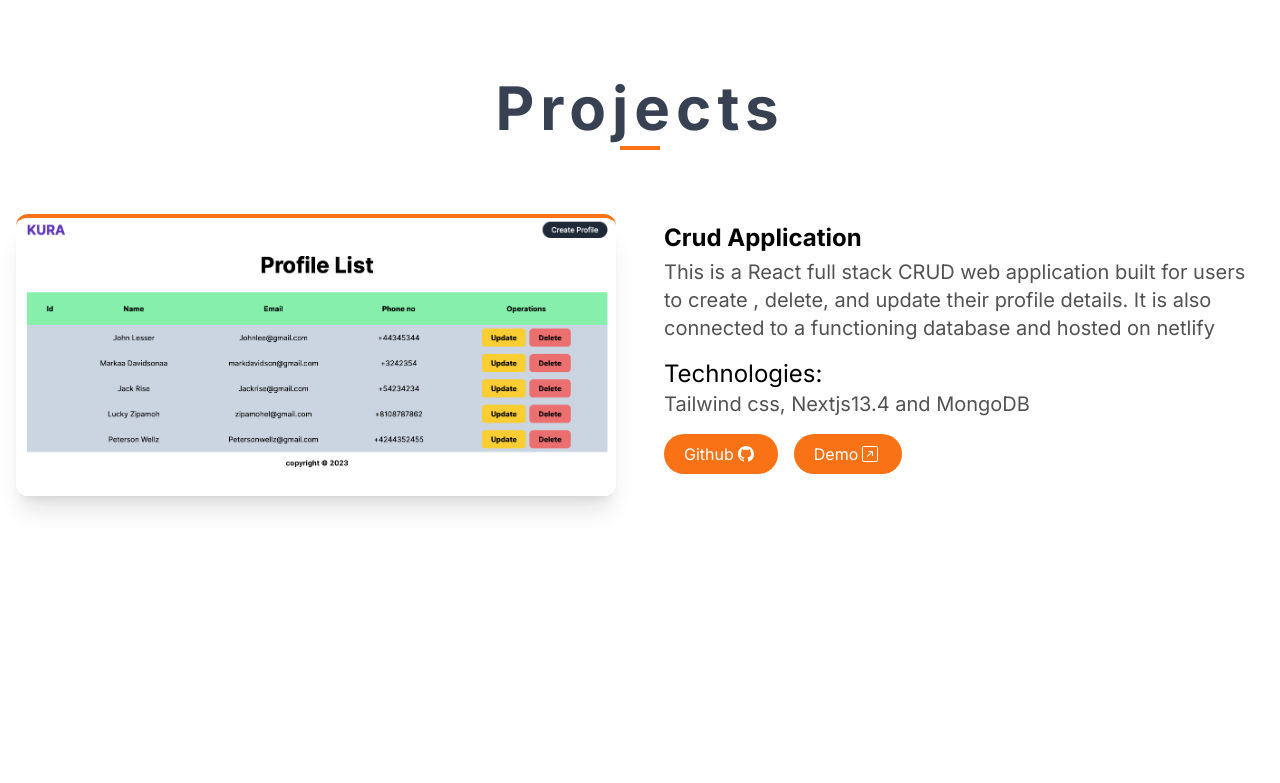
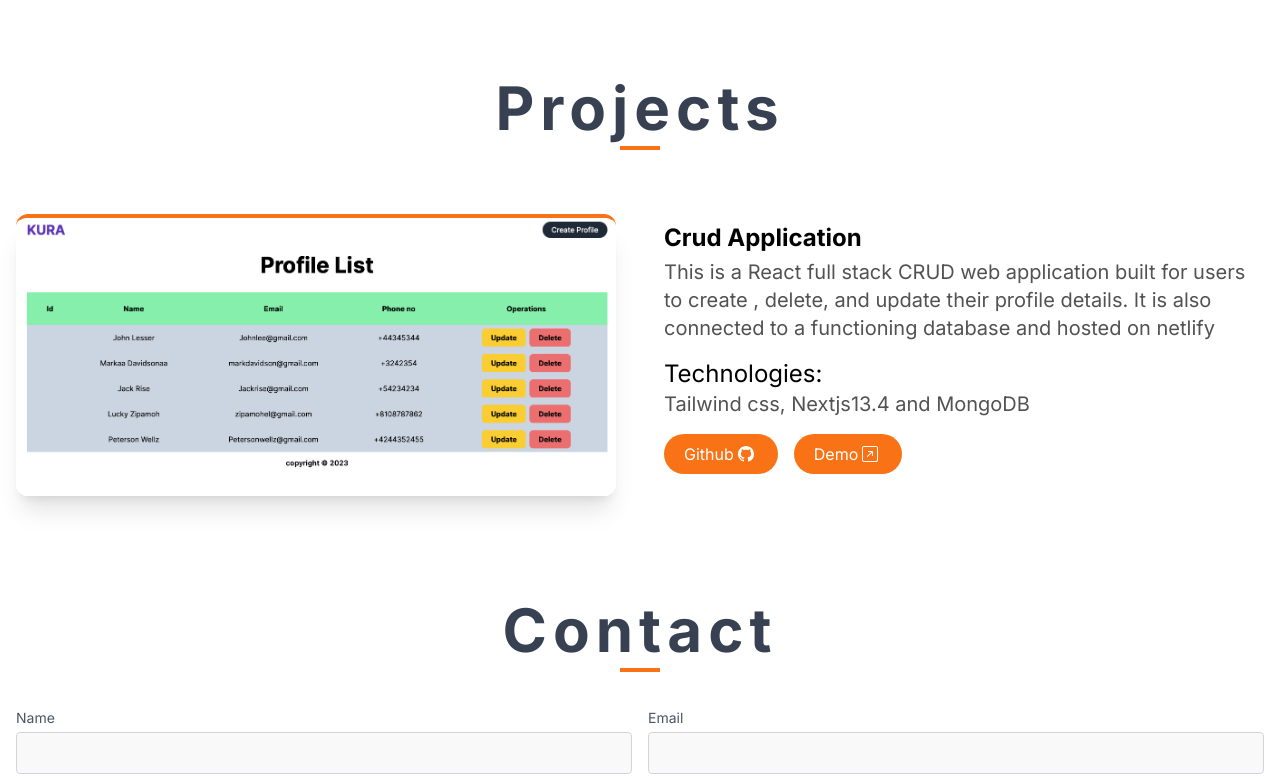
Before and after one commit to NanakumorPrincewill/MyPortfolio, a Next.js app: page / in a window 1280 px wide. Shown: the part 2014-2797 px from the top of the page. Before the commit the page ends 2574 px from the top, so only its background shows below. Built offline with nearby package versions, Linux system fonts and the light colour scheme.

Commit message:
added contact form

```diff
--- a/src/app/page.jsx
+++ b/src/app/page.jsx
@@ -3,6 +3,7 @@ import Hero from "@/components/hero/Hero";
 import About from "@/components/about/About";
 import Skills from "@/components/skills/Skills";
 import ProjectsSection from "@/components/projects/Projects";
+import Contact from "@/components/contact/Contact";
 
 export default function Home() {
   return (
@@ -11,6 +12,7 @@ export default function Home() {
       <About />
       <Skills />
       <ProjectsSection />
+      <Contact />
     </main>
   );
 }
```
